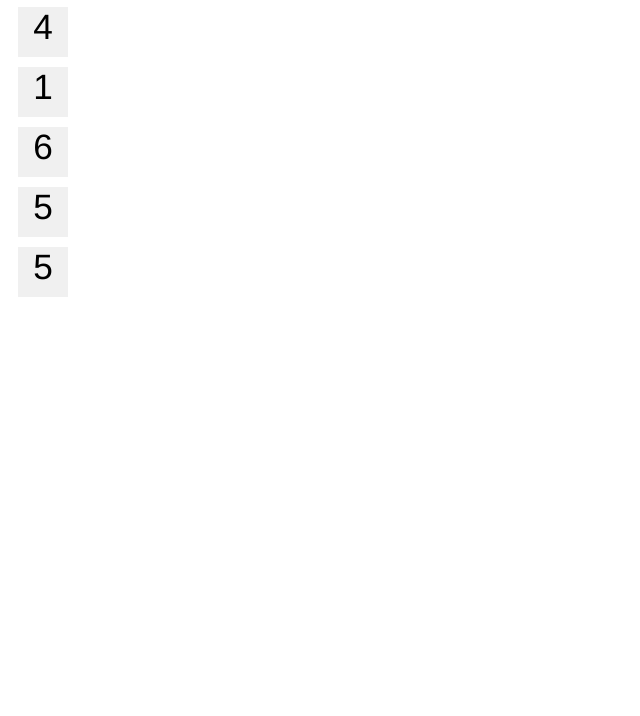
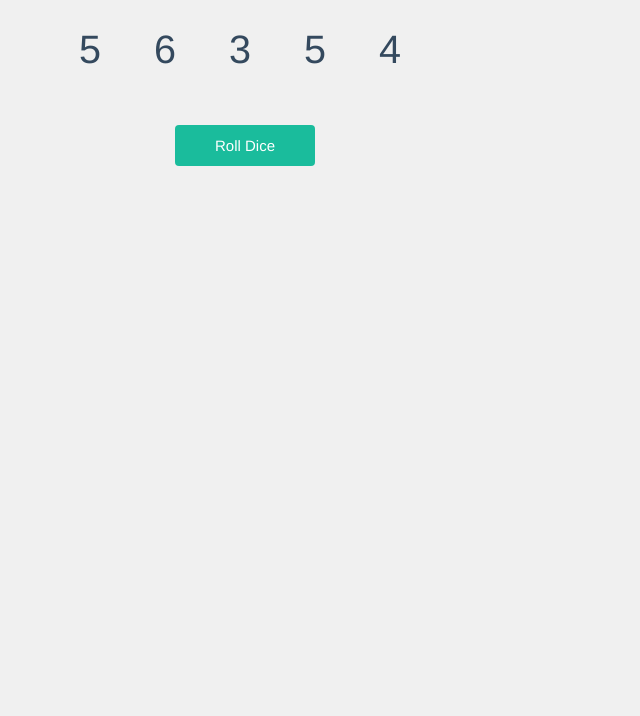
Before and after one commit to tomsun100/LiarsDice, a plain HTML site: page index.html in a window 1280 px wide. Shown: the part 84-800 px from the top of the page, without its empty margins (0-640 px from the left). Drawn offline with nearby package versions, Linux system fonts and the light colour scheme.

Commit message:
Updated version

```diff
--- a/index.html
+++ b/index.html
@@ -1,16 +1,14 @@
 <html>
 <head>
+
+    <title>Liar's Dice</title>
+
+    <link href="/Flat-UI-master/bootstrap/css/bootstrap.css" rel="stylesheet">
+    <link href="/Flat-UI-master/css/flat-ui.css" rel="stylesheet">
 
 <script type="text/javascript" src="https://ajax.microsoft.com/ajax/jQuery/jquery-1.4.2.min.js"></script>
 
 <script>
-
-
-var dice1 = Math.floor(Math.random()*6+1);
-var dice2 = Math.floor(Math.random()*6+1);
-var dice3 = Math.floor(Math.random()*6+1);
-var dice4 = Math.floor(Math.random()*6+1);
-var dice5 = Math.floor(Math.random()*6+1);
 
 function selectImage(dice){
 	var imageLink;
@@ -41,13 +39,22 @@ $("#dice5").prepend('<img src = "' + selectImage(dice5) + '"">');
 */
 
 $(document).ready(function(){
-	$("#dice1").text(dice1);
-	$("#dice2").text(dice2);
-	$("#dice3").text(dice3);
-	$("#dice4").text(dice4);
-	$("#dice5").text(dice5);
+	function roll(){
+		$("#dice1").text(Math.floor(Math.random()*6+1));
+		$("#dice2").text(Math.floor(Math.random()*6+1));
+		$("#dice3").text(Math.floor(Math.random()*6+1));
+		$("#dice4").text(Math.floor(Math.random()*6+1));
+		$("#dice5").text(Math.floor(Math.random()*6+1));
+	};
+
+	roll();		//First roll on page load
+
+
+	$("#roll").click(function(){
+		roll();
+	});			//Roll Dice Button
+
 });
-
 
 </script>
 <style>
@@ -55,6 +62,7 @@ $(document).ready(function(){
 body{
 	font-family: "Helvetica Neue", sans-serif;
 	width: 480px;
+	background-color: #f0f0f0;
 }
 
 .dice{
@@ -65,17 +73,39 @@ body{
 	text-align: center;
 	vertical-align: middle;
 	font-size: 2.2em;
+	display: inline-block;
 }
 
 .h1{
 	width: auto;
 	font-size: 3em;
 	text-align: center;
+	margin-bottom: 30px;
 }
 
-.header{
+#roll{
+	display: block;
+	margin-left: 175px;
+}
+
+.container{
 	width: auto;
 	text-align: center;
+	margin-bottom: 50px;
+}
+
+.btn {
+  color: #ffffff;
+  background-color: #1abc9c;
+  border: none;
+  font-size: 15px;
+  font-weight: normal;
+  line-height: 1.4;
+  border-radius: 4px;
+  padding: 10px 15px;
+  -webkit-font-smoothing: subpixel-antialiased;
+  -webkit-transition: 0.25s linear;
+  transition: 0.25s linear;
 }
 </style>
 </head>
@@ -83,12 +113,19 @@ body{
 
 <div class="h1">Liar's Dice</div>
 
-<div class="header">Instruction: Refresh the page to roll the dice</div>
+<div class="container">
+	<div class="dice" id="dice1"></div>
+	<div class="dice" id="dice2"></div>
+	<div class="dice" id="dice3"></div>
+	<div class="dice" id="dice4"></div>
+	<div class="dice" id="dice5"></div>
+</div>
 
-<div class="dice" id="dice1"></div>
-<div class="dice" id="dice2"></div>
-<div class="dice" id="dice3"></div>
-<div class="dice" id="dice4"></div>
-<div class="dice" id="dice5"></div>
+
+<button class="btn btn-default btn-wide" id="roll">
+	Roll Dice
+</button>
+
+
 </body>
 </html>
```
